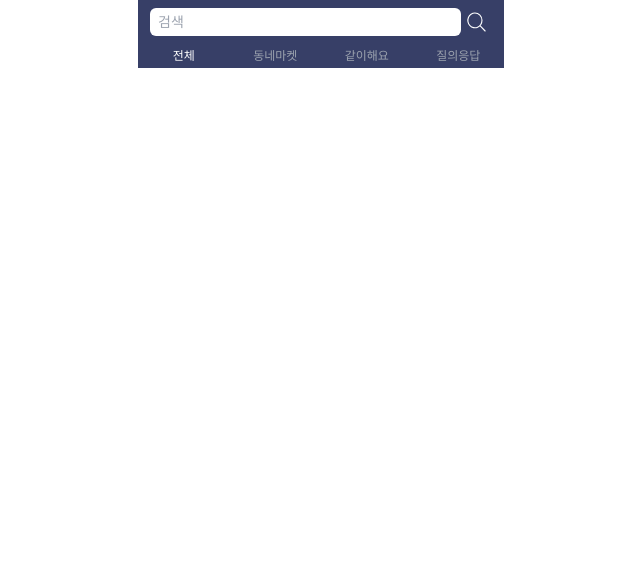
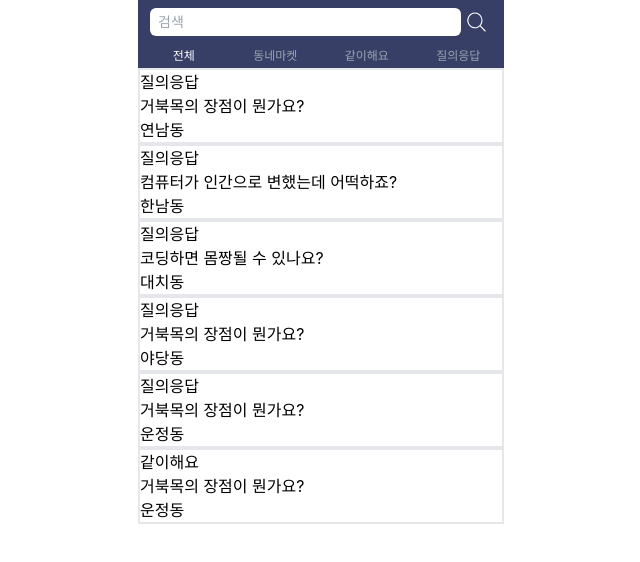
Before and after one commit to dldnlee/refactor-euid, a React (Create React App) app: page / in a window 1280 px wide. Shown: the top 562 px of the page, without its empty margins (319-959 px from the left). Built offline with nearby package versions, Linux system fonts and the light colour scheme.

Commit message:
Feat: Added data based event listener

```diff
--- /dev/null
+++ b/src/components/BoardPosts.jsx
@@ -0,0 +1,37 @@
+import { useContext } from "react"
+import { SelectedContext } from "../pages/board/Board"
+
+
+function Together(props) {
+  return (
+    <button className="text-left border-2 w-full">
+      <p>{props.category}</p>
+      <h2>{props.title}</h2>
+      <p>{props.location}</p>
+    </button>
+  )
+}
+
+
+export default function BoardPosts() {
+  const {data} = useContext(SelectedContext);
+
+  const filteredData = data.map(item => {
+    return (
+      <Together key={item.id} category={item.category} title={item.title} location={item.location} />
+    )
+  })
+
+  return(
+    <div className="w-full">
+      {filteredData}
+    </div>
+  )
+
+
+
+
+
+
+
+}
--- a/src/components/BoardTopBar.jsx
+++ b/src/components/BoardTopBar.jsx
@@ -15,7 +15,7 @@ function SearchBar() {
 }
 
 function Category(props) {
-  const {selected, setSelected} = useContext(SelectedContext); // just call this to any function when i want to use the selected value
+  const {selected, setSelected, handleData} = useContext(SelectedContext); // just call this to any function when i want to use the selected value
 
   const active = {
     'borderBottom' : '1px',
@@ -28,7 +28,10 @@ function Category(props) {
       type="button"
       className="w-full text-gray-400 py-1 active:text-background"
       style={selected === props.index ? active : {}}
-      onClick={() => setSelected(props.index)}>{props.text}</button>
+      onClick={() => {
+        setSelected(props.index)
+        handleData();
+      }}>{props.text}</button>
     </li>
   )
 }
--- /dev/null
+++ b/src/data/board.json
@@ -0,0 +1,44 @@
+[
+  {
+    "id":"1",
+    "title":"거북목의 장점이 뭔가요?",
+    "content":"정당은 그 목적·조직과 활동이 민주적이어야 하며, 국민의 정치적 의사형성에 참여하는데 필요한 조직을 가져야 한다. 재판의 심리와 판결은 공개한다. 다만, 심리는 국가의 안전보장 또는 안녕질서를 방해하거나 선량한 풍속을 해할 염려가 있을 때에는 법원의 결정으로 공개하지 아니할 수 있다.대통령은 국민의 보통·평등·직접·비밀선거에 의하여 선출한다. 제2항과 제3항의 처분에 대하여는 법원에 제소할 수 없다. 군사법원의 조직·권한 및 재판관의 자격은 법률로 정한다.",
+    "category":"질의응답",
+    "location":"연남동"
+  },
+  {
+    "id":"2",
+    "title":"컴퓨터가 인간으로 변했는데 어떡하죠?",
+    "content":"정당은 그 목적·조직과 활동이 민주적이어야 하며, 국민의 정치적 의사형성에 참여하는데 필요한 조직을 가져야 한다. 재판의 심리와 판결은 공개한다. 다만, 심리는 국가의 안전보장 또는 안녕질서를 방해하거나 선량한 풍속을 해할 염려가 있을 때에는 법원의 결정으로 공개하지 아니할 수 있다.대통령은 국민의 보통·평등·직접·비밀선거에 의하여 선출한다. 제2항과 제3항의 처분에 대하여는 법원에 제소할 수 없다. 군사법원의 조직·권한 및 재판관의 자격은 법률로 정한다.",
+    "category":"질의응답",
+    "location":"한남동"
+  },
+  {
+    "id":"3",
+    "title":"코딩하면 몸짱될 수 있나요?",
+    "content":"정당은 그 목적·조직과 활동이 민주적이어야 하며, 국민의 정치적 의사형성에 참여하는데 필요한 조직을 가져야 한다. 재판의 심리와 판결은 공개한다. 다만, 심리는 국가의 안전보장 또는 안녕질서를 방해하거나 선량한 풍속을 해할 염려가 있을 때에는 법원의 결정으로 공개하지 아니할 수 있다.대통령은 국민의 보통·평등·직접·비밀선거에 의하여 선출한다. 제2항과 제3항의 처분에 대하여는 법원에 제소할 수 없다. 군사법원의 조직·권한 및 재판관의 자격은 법률로 정한다.",
+    "category":"질의응답",
+    "location":"대치동"
+  },
+  {
+    "id":"4",
+    "title":"거북목의 장점이 뭔가요?",
+    "content":"정당은 그 목적·조직과 활동이 민주적이어야 하며, 국민의 정치적 의사형성에 참여하는데 필요한 조직을 가져야 한다. 재판의 심리와 판결은 공개한다. 다만, 심리는 국가의 안전보장 또는 안녕질서를 방해하거나 선량한 풍속을 해할 염려가 있을 때에는 법원의 결정으로 공개하지 아니할 수 있다.대통령은 국민의 보통·평등·직접·비밀선거에 의하여 선출한다. 제2항과 제3항의 처분에 대하여는 법원에 제소할 수 없다. 군사법원의 조직·권한 및 재판관의 자격은 법률로 정한다.",
+    "category":"질의응답",
+    "location":"야당동"
+  },
+  {
+    "id":"5",
+    "title":"거북목의 장점이 뭔가요?",
+    "content":"정당은 그 목적·조직과 활동이 민주적이어야 하며, 국민의 정치적 의사형성에 참여하는데 필요한 조직을 가져야 한다. 재판의 심리와 판결은 공개한다. 다만, 심리는 국가의 안전보장 또는 안녕질서를 방해하거나 선량한 풍속을 해할 염려가 있을 때에는 법원의 결정으로 공개하지 아니할 수 있다.대통령은 국민의 보통·평등·직접·비밀선거에 의하여 선출한다. 제2항과 제3항의 처분에 대하여는 법원에 제소할 수 없다. 군사법원의 조직·권한 및 재판관의 자격은 법률로 정한다.",
+    "category":"질의응답",
+    "location":"운정동"
+  },
+  {
+    "id":"6",
+    "title":"거북목의 장점이 뭔가요?",
+    "content":"정당은 그 목적·조직과 활동이 민주적이어야 하며, 국민의 정치적 의사형성에 참여하는데 필요한 조직을 가져야 한다. 재판의 심리와 판결은 공개한다. 다만, 심리는 국가의 안전보장 또는 안녕질서를 방해하거나 선량한 풍속을 해할 염려가 있을 때에는 법원의 결정으로 공개하지 아니할 수 있다.대통령은 국민의 보통·평등·직접·비밀선거에 의하여 선출한다. 제2항과 제3항의 처분에 대하여는 법원에 제소할 수 없다. 군사법원의 조직·권한 및 재판관의 자격은 법률로 정한다.",
+    "category":"같이해요",
+    "location":"운정동"
+  }
+]
--- a/src/pages/board/Board.jsx
+++ b/src/pages/board/Board.jsx
@@ -1,32 +1,52 @@
 import BoardTopBar from "../../components/BoardTopBar";
-import { createContext, useState } from "react"
+import BoardPosts from "../../components/BoardPosts";
+import { createContext, useState } from "react";
+import boardData from '../../data/board.json';
 
 export const SelectedContext = createContext(null); // exporting the value
-export const SelectHandlerContext = createContext(null);
 
 export default function Board() {
   const [selected, setSelected] = useState(0);
+  const [data, setData] = useState(boardData);
 
-  function select(index) {
-    setSelected(index)
-  }
+  function handleData() {
+    let filteredData = [];
+    if(selected === 0) {
+      boardData.forEach(item => {
+        filteredData.push(item);
+      })
+      setData(filteredData);
+      console.log(selected);
+    } else if(selected === 2) {
+      boardData.forEach(item => {
+        if(item.category === "같이해요") {
+          filteredData.push(item);
+        }
+      })
+      setData(filteredData);
+      console.log(selected);
+    } else if(selected === 3) {
+      boardData.forEach(item => {
+        if(item.category === "질의응답") {
+          filteredData.push(item);
+        }
+      })
+      setData(filteredData);
+      console.log(selected);
+    } else {
+      console.log('error');
+    }
 
-  function clickHandler(e) {
-    e.preventDefault();
-
-    const button = e.target.closest('ul > li > button');
-    if (!button) return;
-
-
-    console.log('debug');
+    // console.log(filteredData);
   }
 
 
   return (
     <div className="board--container">
       {/* searchbar */}
-      <SelectedContext.Provider value={{selected, select}}>
-        <BoardTopBar onClick={clickHandler}/>
+      <SelectedContext.Provider value={{selected, setSelected, data, handleData}}>
+        <BoardTopBar/>
+        <BoardPosts/>
       </SelectedContext.Provider>
     </div>
   )
```
Also changed, not shown: src/components/Post.jsx (deleted, +0 -18 lines).
